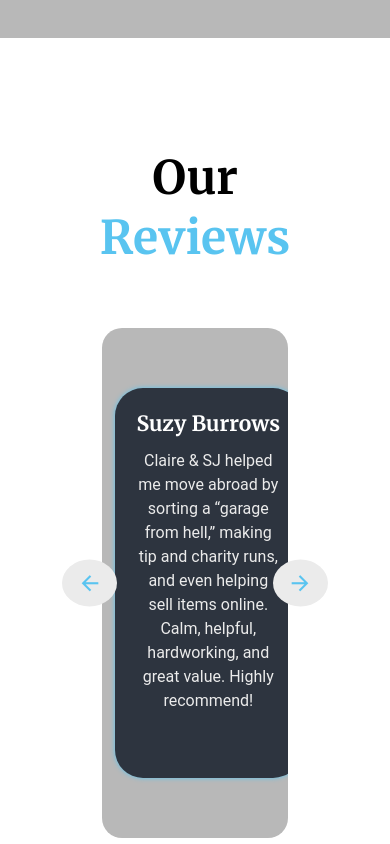
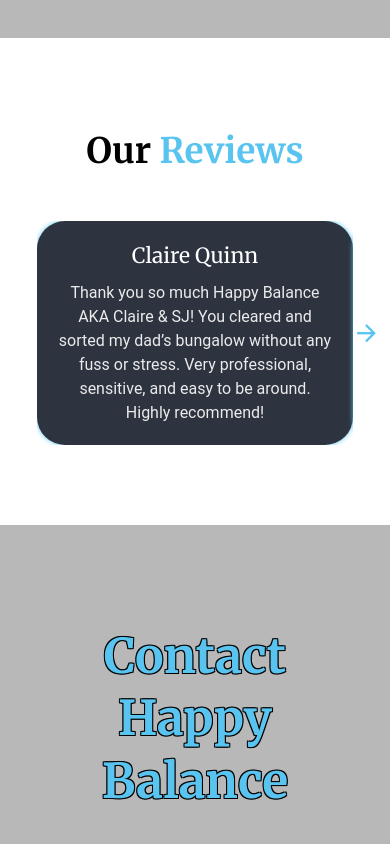
Before and after one commit to frank3mus/HelpAtHappyBalanceBristol, a plain HTML site: page HelpAtHappyBalanceBristol/main/index.html in a window 390 px wide. Shown: the part 2660-3504 px from the top of the page. Drawn offline with nearby package versions, Linux system fonts and the light colour scheme.

Commit message:
potentially finished

```diff
--- a/HelpAtHappyBalanceBristol/main/index.html
+++ b/HelpAtHappyBalanceBristol/main/index.html
@@ -191,25 +191,17 @@
   </div>
 </section>
 
-<!-- REVIEWS -->
-<section class="reviews" id="reviews" style="padding:110px 16% 90px;">
-  <div class="center-text" data-aos="fade-down" style="text-align:center; margin-bottom: 60px;">
-    <h2 style="font-size:2.9rem; margin:0;">Our <span style="color:#59C4F0;">Reviews</span></h2>
+<!-- REVIEWS DESKTOP -->
+<section id="reviews-desktop" class="reviews-desktop">
+  <div class="center-text" data-aos="fade-down">
+    <h2>Our <span>Reviews</span></h2>
   </div>
 
-  <!-- Carousel container -->
-  <div class="reviews-carousel" data-aos="zoom-in-up" style="position:relative; display:flex; align-items:center; justify-content:center;">
-
-    <!-- Arrow Left -->
+  <div class="reviews-carousel">
     <button class="carousel-arrow left"><i class="ri-arrow-left-line"></i></button>
 
-    <!-- Cards wrapper (viewport) with background -->
-    <div class="reviews-wrapper" style="overflow:hidden; width:70%; max-width:900px; background: var(--second-bg-color); padding:60px 0; border-radius:20px;">
-      <!-- Track -->
-      <div class="reviews-track" style="display:flex; transition:transform 0.5s ease; gap:32px;">
-
-        <!-- Review cards -->
-<!-- Review cards -->
+    <div class="reviews-wrapper">
+      <div class="reviews-track">
         <div class="review-card box">
           <h3>Claire Quinn</h3>
           <p>Thank you so much Happy Balance AKA Claire & SJ! You cleared and sorted my dad’s bungalow without any fuss or stress. Very professional, sensitive, and easy to be around. Highly recommend!</p>
@@ -234,14 +226,55 @@
           <h3>Mandy Risso</h3>
           <p>Claire & SJ helped me plan a charity Race Night for Parkinsons UK and ‘For Ethiopia.’ They thought of everything, executed brilliantly, and the feedback from guests was incredible. Simply amazing!</p>
         </div>
-
       </div>
     </div>
 
-    <!-- Arrow Right -->
     <button class="carousel-arrow right"><i class="ri-arrow-right-line"></i></button>
   </div>
 </section>
+
+<!-- REVIEWS MOBILE -->
+<section id="reviews-mobile" class="reviews-mobile">
+  <div class="center-text" data-aos="fade-down">
+    <h2>Our <span>Reviews</span></h2>
+  </div>
+
+  <div class="reviews-carousel">
+    <button class="carousel-arrow left"><i class="ri-arrow-left-line"></i></button>
+
+    <div class="reviews-wrapper">
+      <div class="reviews-track">
+        <div class="review-card box">
+          <h3>Claire Quinn</h3>
+          <p>Thank you so much Happy Balance AKA Claire & SJ! You cleared and sorted my dad’s bungalow without any fuss or stress. Very professional, sensitive, and easy to be around. Highly recommend!</p>
+        </div>
+
+        <div class="review-card box">
+          <h3>Hannah Turner</h3>
+          <p>A big thank you to Claire and SJ for organising a great afternoon and collecting heaps of clothing and other items for the homeless in Bristol. Amazing service!</p>
+        </div>
+
+        <div class="review-card box">
+          <h3>Suzy Burrows</h3>
+          <p>Claire & SJ helped me move abroad by sorting a “garage from hell,” making tip and charity runs, and even helping sell items online. Calm, helpful, hardworking, and great value. Highly recommend!</p>
+        </div>
+
+        <div class="review-card box">
+          <h3>Jan Moulds</h3>
+          <p>Happy Balance sorted my clutter and apartment, helping me feel happier and more organised. Claire & SJ are truly caring and professional. I’m a better person thanks to them!</p>
+        </div>
+
+        <div class="review-card box">
+          <h3>Mandy Risso</h3>
+          <p>Claire & SJ helped me plan a charity Race Night for Parkinsons UK and ‘For Ethiopia.’ They thought of everything, executed brilliantly, and the feedback from guests was incredible. Simply amazing!</p>
+        </div>
+      </div>
+    </div>
+
+    <button class="carousel-arrow right"><i class="ri-arrow-right-line"></i></button>
+  </div>
+</section>
+
 
 
 <!-- CONTACT SECTION -->
--- a/HelpAtHappyBalanceBristol/main/script.js
+++ b/HelpAtHappyBalanceBristol/main/script.js
@@ -16,31 +16,59 @@ window.onscroll = () => {
     menu.classList.remove('bx-x');
     navlist.classList.remove('active');
 };
-const reviewsTrack = document.querySelector('.reviews-track');
-const leftArrow = document.querySelector('.carousel-arrow.left');
-const rightArrow = document.querySelector('.carousel-arrow.right');
-const cards = document.querySelectorAll('.review-card');
 
-// start on middle card (round up if odd number of cards)
-let currentIndex = Math.ceil(cards.length / 2) - 1;
-const cardWidth = cards[0].offsetWidth + 20; // card width + margin
+function initCarousel(carouselSelector, mobile = false) {
+  const carousel = document.querySelector(carouselSelector);
+  if (!carousel) return;
+
+  // Scope everything inside this carousel
+  const reviewsTrack = carousel.querySelector('.reviews-track');
+  const leftArrow = carousel.querySelector('.carousel-arrow.left');
+  const rightArrow = carousel.querySelector('.carousel-arrow.right');
+  const cards = carousel.querySelectorAll('.review-card');
+
+  let currentIndex = 0; // start on first card
 
   function updateCarousel() {
     const wrapperWidth = reviewsTrack.parentElement.offsetWidth;
-  const offset = -(currentIndex * cardWidth) + (wrapperWidth / 2 - cardWidth / 2);
-  reviewsTrack.style.transform = `translateX(${offset}px)`;
+    const cardWidth = cards[0].offsetWidth;
+    let offset;
+
+    if (mobile) {
+      // show 1 card at a time
+      offset = -(currentIndex * wrapperWidth);
+    } else {
+      // show multiple cards (desktop)
+      offset = -(currentIndex * (cardWidth + 20)); // 20px is gap
     }
 
+    reviewsTrack.style.transform = `translateX(${offset}px)`;
+
+    // hide/show arrows
+    leftArrow.style.display = currentIndex <= 0 ? 'none' : 'block';
+    rightArrow.style.display = currentIndex >= cards.length - 1 ? 'none' : 'block';
+  }
+
+  // Arrow events
   rightArrow.addEventListener('click', () => {
-  currentIndex = (currentIndex + 1) % cards.length;
+    if (currentIndex < cards.length - 1) {
+      currentIndex++;
       updateCarousel();
+    }
   });
 
   leftArrow.addEventListener('click', () => {
-  currentIndex = (currentIndex - 1 + cards.length) % cards.length;
+    if (currentIndex > 0) {
+      currentIndex--;
       updateCarousel();
+    }
   });
 
   // Initialize
   window.addEventListener('load', updateCarousel);
   window.addEventListener('resize', updateCarousel);
+}
+
+// Example usage
+initCarousel('#reviews-desktop', false);
+initCarousel('#reviews-mobile', true);
--- a/HelpAtHappyBalanceBristol/main/website.css
+++ b/HelpAtHappyBalanceBristol/main/website.css
@@ -415,53 +415,53 @@ section {
     margin-top: 20px;
   }
 }
-/*----------------------------
-    Boxes / Cards
-----------------------------*/
-.services-content, .Portfolio-content{
-    display: grid;
-    grid-template-columns: repeat(auto-fit, minmax(300px, auto));
-    align-items: center;
-    gap: 2.3rem;
-    margin-top: 4.2rem;
+/* =============================
+   Reviews Section
+============================= */
+
+/* Hide/show per device */
+#reviews-desktop { display: block; }
+#reviews-mobile  { display: none; }
+
+@media (max-width: 940px) {
+  #reviews-desktop { display: none; }
+  #reviews-mobile  { display: block; }
 }
 
-.box{
-    padding: 80px 40px 66px;
-    background: #2d343f;
-    border-radius: 28px;
-    border: 1px solid transparent;
-    box-shadow: 0 0 5px var(--main-color);
-    transition: all .50s ease;
-    cursor: pointer;
-    font-family: 'Roboto', sans-serif;
+/* Common styles */
+.reviews-carousel {
+  position: relative;
+  display: flex;
+  align-items: center;
+  justify-content: center;
+  margin-top: 3rem;
 }
-.box img{ margin-bottom: 20px; }
-.box h3{ font-size: 30px; font-weight: 700; margin-bottom: 10px; font-family: 'Merriweather', serif; }
-.box p{ font-size: var(--p-font); font-weight: 400; color: var(--other-color); line-height: 30px; margin-bottom: 20px; }
-.box a{
-    display: inline-block;
-    font-size: 22px;
-    line-height: 1.273em;
-    font-weight: 700;
-    padding:7px 0;
-    color: var(--text-color);
-    border-bottom: 2px solid #5d6c83;
-    transition: all .50s ease;
+
+/* Desktop Reviews Heading */
+#reviews-desktop .center-text {
+    text-align: center;
+    margin-bottom: 60px; /* spacing below heading */
 }
-.box i{ vertical-align: middle; font-size: 25px; color: var(--main-color); margin-left: 5px; }
-.box a:hover{ border-bottom: 2px solid var(--main-color); }
-.box:hover{ border: 1px solid var(--main-color); transform: translateY(-5px) scale(1.03); }
 
-/*----------------------------
-    Reviews Carousel
-----------------------------*/
-.reviews-carousel { position: relative; display: flex; align-items: center; justify-content: center; margin-top: 3rem; }
-.reviews-wrapper { overflow: hidden; width: 70%; max-width: 900px; }
-.reviews-track { display: flex; justify-content: center; transition: transform 0.5s ease; gap: 20px; }
+#reviews-desktop .center-text h2 {
+    font-size: 2.9rem;
+    margin: 0;
+}
+
+.reviews-wrapper {
+  overflow: hidden;
+  width: 70%;
+  max-width: 900px;
+}
+
+.reviews-track {
+  display: flex;
+  transition: transform 0.5s ease;
+  gap: 32px;
+}
+
 .review-card {
   flex: 0 0 300px;
-    margin: 0 auto;
   background: #2d343f;
   border-radius: 28px;
   color: #fff;
@@ -470,9 +470,18 @@ section {
   padding: 40px 20px;
   font-family: 'Roboto', sans-serif;
 }
-.review-card .stars { color: #FFD700; font-size: 20px; margin-bottom: 15px; }
-.review-card h3 { font-size: 22px; font-family: 'Merriweather', serif; margin-bottom: 10px; }
-.review-card p { font-size: 16px; line-height: 1.5; color: var(--bg-color); }
+
+.review-card h3 {
+  font-size: 22px;
+  font-family: 'Merriweather', serif;
+  margin-bottom: 10px;
+}
+
+.review-card p {
+  font-size: 16px;
+  line-height: 1.5;
+  color: var(--bg-color);
+}
 
 .carousel-arrow {
   position: absolute;
@@ -486,33 +495,59 @@ section {
   font-size: 25px;
   cursor: pointer;
   z-index: 10;
-    transition: all 0.3s ease;
 }
+
 .carousel-arrow:hover {
   background: var(--main-color);
   color: var(--bg-color);
   box-shadow: 0 0 20px var(--main-color);
 }
+
 .carousel-arrow.left { left: 0; }
 .carousel-arrow.right { right: 0; }
 
-/*----------------------------
-    Portfolio rows
-----------------------------*/
-.row img{ height:auto; width:100%; border-radius:28px; margin-bottom:1.4rem; }
-.row{
-    background: #2d343f;
-    border-radius: 28px;
-    border: 1px solid transparent;
-    box-shadow: 0 0 5px var(--main-color);
-    padding: 20px;
-    transition: all .50s ease;
-    font-family: 'Roboto', sans-serif;
+/* Mobile specific */
+@media (max-width: 940px) {
+  #reviews-mobile .center-text {
+      text-align: center; /* centers the heading text */
   }
-.row h5{ font-size:20px; font-weight:600; color: var(--other-color); font-family: 'Roboto', sans-serif; }
-.row i{ display:inline-flex; align-items:center; justify-content:center; width:55px; height:55px; font-size:27px; border-radius:50%; color: var(--text-color); background: var(--btn-color); }
-.row h4{ font-size:25px; font-weight:700; margin-bottom:10px; line-height:1.4; font-family: 'Merriweather', serif; }
-.row:hover{ border:1px solid var(--main-color); transform: translateY(-5px) scale(1.03); cursor:pointer; }
+
+  #reviews-mobile .reviews-wrapper {
+      width: 90%;
+      background: none;
+      padding: 0;
+  }
+
+  #reviews-mobile .reviews-track {
+      gap: 0;
+  }
+
+  #reviews-mobile .review-card {
+      flex: 0 0 100%;
+      max-width: 100%;
+  }
+
+  /* Mobile carousel arrows */
+  #reviews-mobile .carousel-arrow {
+      background: transparent; /* transparent so it doesn't cover card */
+      color: var(--main-color);
+      position: absolute;
+      top: 50%;
+      transform: translateY(-50%);
+      font-size: 28px;
+      padding: 10px;
+      z-index: 10;
+
+      /* remove click/tap highlight */
+      outline: none;
+      box-shadow: none;
+      -webkit-tap-highlight-color: transparent;
+  }
+
+  /* push further outside wrapper */
+  #reviews-mobile .carousel-arrow.left { left: -20px; }
+  #reviews-mobile .carousel-arrow.right { right: -20px; }
+}
 
 /*----------------------------
     Contact form
```
Lines whose indentation alone changed are shown as unchanged.
